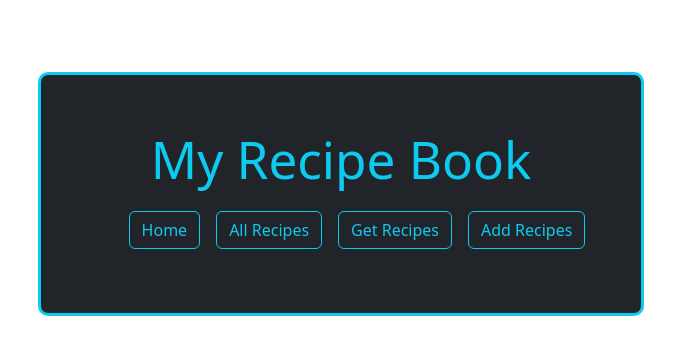
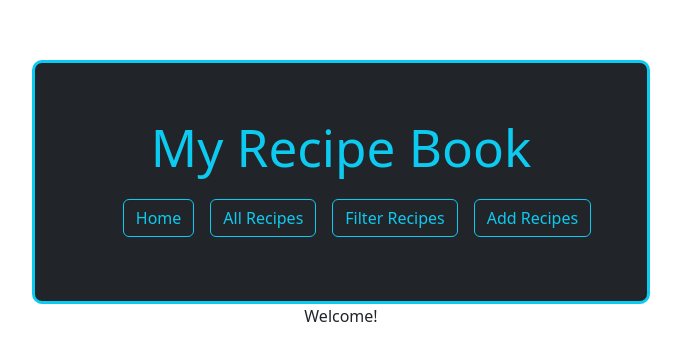
Before and after one commit to mpadillamarcos/shrudhi-mvp-maria, a React (Vite) app in the folder client/: page / in a window 1280 px wide. Shown: the part 206-566 px from the top of the page, without its empty margins (299-980 px from the left). Built offline with nearby package versions, Linux system fonts and the light colour scheme.

Commit message:
Rename Get Recipes to Filter Recipes

```diff
--- a/client/src/App.jsx
+++ b/client/src/App.jsx
@@ -2,7 +2,7 @@ import { Routes, Route, Link } from "react-router-dom";
 import "./App.css";
 import Home from "./pages/Home";
 import AllRecipes from "./pages/AllRecipes";
-import GetRecipes from "./pages/GetRecipes";
+import FilterRecipes from "./pages/FilterRecipes";
 import AddRecipes from "./pages/AddRecipes";
 import Page404 from "./pages/Page404";
 import "bootstrap/dist/css/bootstrap.min.css";
@@ -53,7 +53,7 @@ function App() {
             </button>
             <button className="btn btn-outline-info mx-2">
               <Link to="/get-recipes" className="text-info">
-                Get Recipes
+                Filter Recipes
               </Link>
             </button>
             <button className="btn btn-outline-info mx-2">
@@ -68,7 +68,7 @@ function App() {
       <Routes>
         <Route path="/" element={<Home />} />
         <Route path="/all-recipes" element={<AllRecipes />} />
-        <Route path="/get-recipes" element={<GetRecipes />} />
+        <Route path="/get-recipes" element={<FilterRecipes />} />
         <Route path="/add-recipes" element={<AddRecipes />} />
         {/* <Route path="/recipes/:id" element={OneRecipe />} /> */}
         <Route path="*" element={<Page404 />} />
--- a/client/src/pages/GetRecipes.jsx
+++ b/client/src/pages/FilterRecipes.jsx
@@ -23,7 +23,7 @@
 
 import React, { useState, useEffect } from "react";
 
-function GetRecipes() {
+function FilterRecipes() {
   // State variables
   const [ingredients, setIngredients] = useState([]); //Stores the list of available ingredients fetched from an API.
   const [selectedIngredients, setSelectedIngredients] = useState([]); //Keeps track of the ingredients selected by the user.
@@ -101,7 +101,7 @@ function GetRecipes() {
   // If this condition is true, the JSX code inside the parentheses ((...)) is rendered; otherwise, nothing is rendered.
   return (
     <div className="container mt-5 text-bg-dark p-3 border border-info border-3">
-      <h2 className="text-info mb-3">Get Recipes</h2>
+      <h2 className="text-info mb-3">Filter Recipes</h2>
 
       {/* Form for selecting ingredients */}
       <div className="mb-3">
@@ -122,17 +122,17 @@ function GetRecipes() {
 
       {/* Button to submit selected ingredients */}
       <button className="btn btn-outline-info" onClick={handleSubmit}>
-        Generate Recipe
+        Filter Recipes
       </button>
 
       {/* Section to display generated recipe */}
       {generatedRecipes.length !== 0 && (
         <div className="mt-3">
-          <h3>Generated Recipes</h3>
+          <h3>Filtered Recipes</h3>
           {generatedRecipes.map((recipe) => (
             <div key={recipe.RecipeID}>
               <p>
-                <strong>Name:</strong> {recipe.Name}
+                <strong>Title:</strong> {recipe.Name}
               </p>
               <p>
                 <strong>Instructions:</strong> {recipe.Instructions}
@@ -144,4 +144,4 @@ function GetRecipes() {
     </div>
   );
 }
-export default GetRecipes;
+export default FilterRecipes;
--- a/client/src/pages/Home.jsx
+++ b/client/src/pages/Home.jsx
@@ -1,10 +1,7 @@
-import React from 'react'
+import React from "react";
 
 function Home() {
-  return (
-    <div></div>
-  )
+  return <div>Welcome!</div>;
 }
 
-
 export default Home;
```
